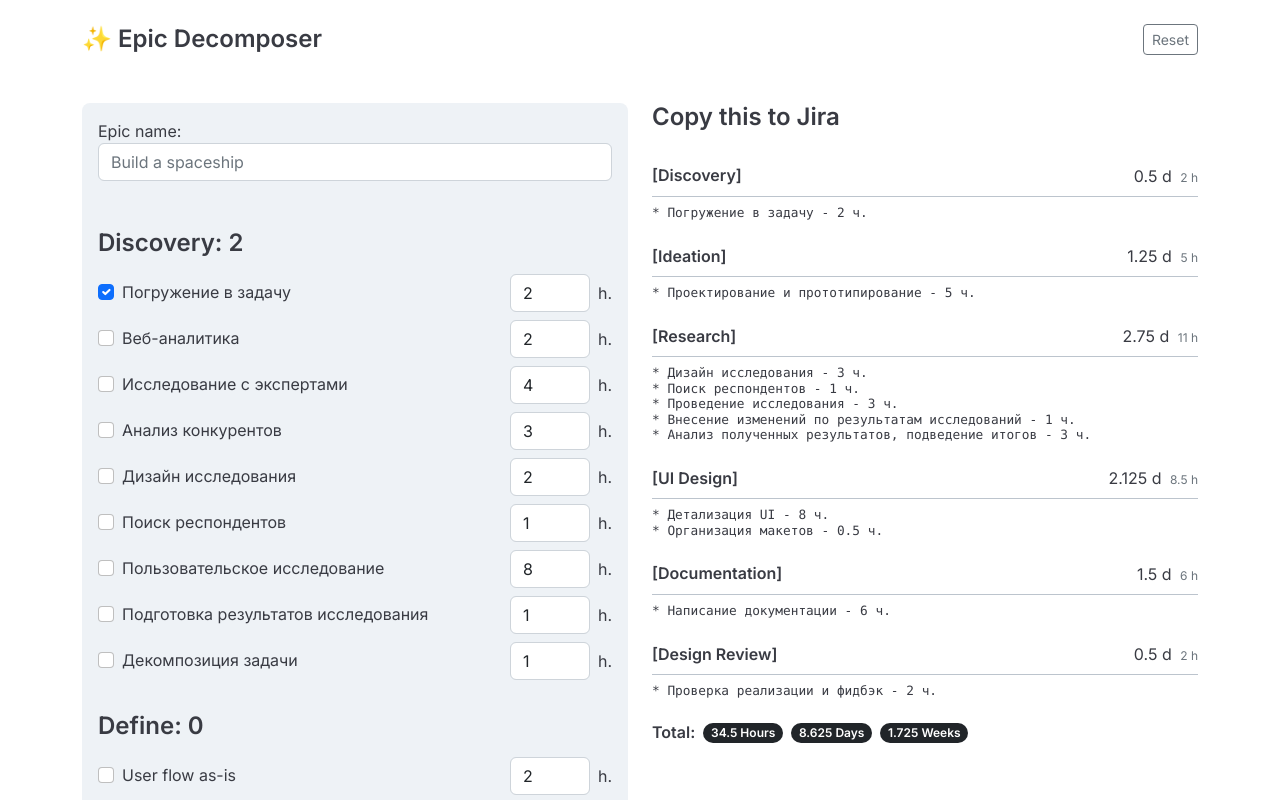
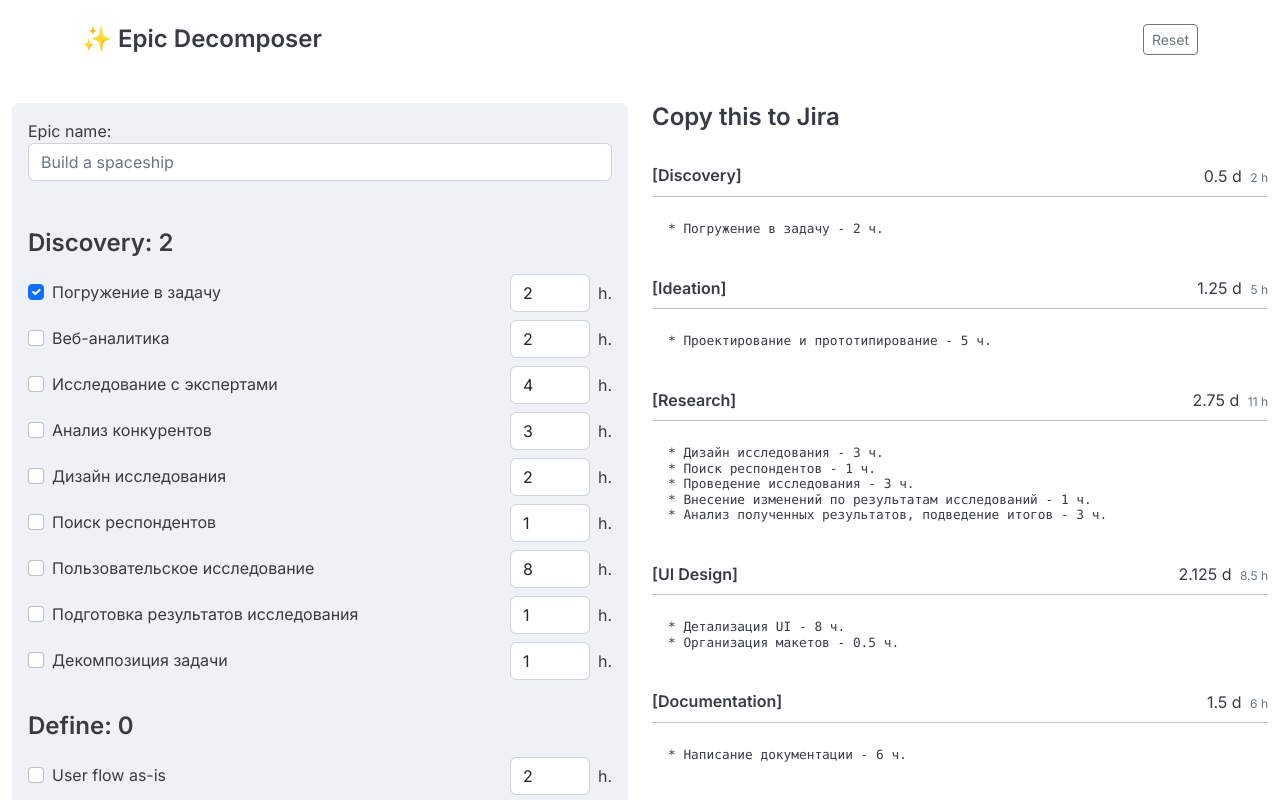
Before and after one commit to vasiliy-dudin/epic-decomposer, a Vue app: page / in a window 1280 px wide. Shown: the top 800 px of the page. Built offline with nearby package versions, Linux system fonts and the light colour scheme.

Commit message:
Добавляет кнопку копирования этапа, улучшает стили

```diff
--- a/src/App.vue
+++ b/src/App.vue
@@ -7,7 +7,7 @@
 			</button>
 		</header>
 	</div>
-	<div id="app" class="container">
+	<div id="app" class="container-fluid">
 		<div class="row">
 			<div class="col-md-6">
 				<div class="tasks">
@@ -52,17 +52,21 @@
 					v-for="(stage, index) in stages"
 					:key="'result' + index"
 					class="output-stage"
-					v-show="tasks.some(task => task.stage === stage.name && task.checked)"
+					v-show="
+						tasks.some(
+							(task) => task.stage === stage.name && task.checked
+						)
+					"
 				>
 					<div class="output-stage__header">
 						<h6 class="output-stage__name">
 							[{{ stage.name }}] {{ epicName }}
 						</h6>
 						<button
-							class="output-stage__btn btn btn-sm btn-outline-dark"
-							@click="copyToClipboard(stage)"
+							class="output-stage__btn --CopyNameBtn btn btn-sm btn-outline-dark"
+							@click="copyStageNameToClipboard(stage)"
 						>
-							Copy Plan
+							Copy
 						</button>
 						<div class="output-stage__time">
 							{{ stageTotalTime(stage) / 4 }} d
@@ -71,9 +75,17 @@
 							>
 						</div>
 					</div>
-					<pre
-						class="pre-scrollable"
-					><code>{{ filteredTasks(stage).map(task => `* ${task.name} - ${task.time} ч.`).join('\n') }}</code></pre>
+					<div class="output-stage__plan">
+						<pre
+							class="pre-scrollable"
+						><code>{{ filteredTasks(stage).map(task => `* ${task.name} - ${task.time} ч.`).join('\n') }}</code></pre>
+						<button
+							class="output-stage__btn --CopyPlanBtn btn btn-sm btn-outline-dark"
+							@click="copyPlanToClipboard(stage)"
+						>
+							Copy Plan
+						</button>
+					</div>
 				</div>
 				<h6 class="results-total">
 					<span>Total:</span>
@@ -166,13 +178,18 @@
 					? totalTime.toFixed(0)
 					: totalTime.toFixed(1);
 			},
-			copyToClipboard(stage) {
+			copyPlanToClipboard(stage) {
 				const content =
 					"План \n" +
 					this.filteredTasks(stage)
 						.map((task) => `* ${task.name} - ${task.time}`)
 						.join("\n");
 				navigator.clipboard.writeText(content);
+			},
+			copyStageNameToClipboard(stage) {
+				navigator.clipboard.writeText(
+					`[${stage.name}] ${this.epicName}`
+				);
 			},
 
 			saveState() {
--- a/src/assets/_layout.css
+++ b/src/assets/_layout.css
@@ -1,3 +1,7 @@
+.container-fluid {
+	max-width: 1320px;
+}
+
 
 header {
 	display: flex;
--- a/src/assets/_results.css
+++ b/src/assets/_results.css
@@ -35,11 +35,27 @@
 	flex-shrink: 0;
 	padding: 0 4px;
 }
-.output-stage:hover .output-stage__btn {
+.output-stage__btn.--CopyNameBtn {
+
+}
+.output-stage__btn.--CopyPlanBtn {
+	position: absolute;
+    left: 10%;
+    top: -2px;
+}
+.output-stage__header:hover .--CopyNameBtn {
+	display: block;
+}
+.output-stage__plan:hover .--CopyPlanBtn {
 	display: block;
 }
 
 
+
+.output-stage__plan {
+	position: relative;
+	padding: 16px 0 16px 16px;
+}
 pre {
 	margin-bottom: 0;
     font-size: 0.8rem;
--- a/src/assets/_tasks.css
+++ b/src/assets/_tasks.css
@@ -15,6 +15,7 @@
 
 .task-item {
 	display: flex;
+	gap: 8px;
 }
 .task-item:hover {
     outline: 1px solid #b9c9d3;
@@ -26,6 +27,7 @@
 	align-self: center;
 	position: relative;
 }
+
 .form-check-label {
 	display: block;
 }
@@ -34,7 +36,7 @@
     position: absolute;
     left: -5px;
     top: -11px;
-    right: 0px;
+    right: -8px;
     bottom: -11px;
 }
 
```
